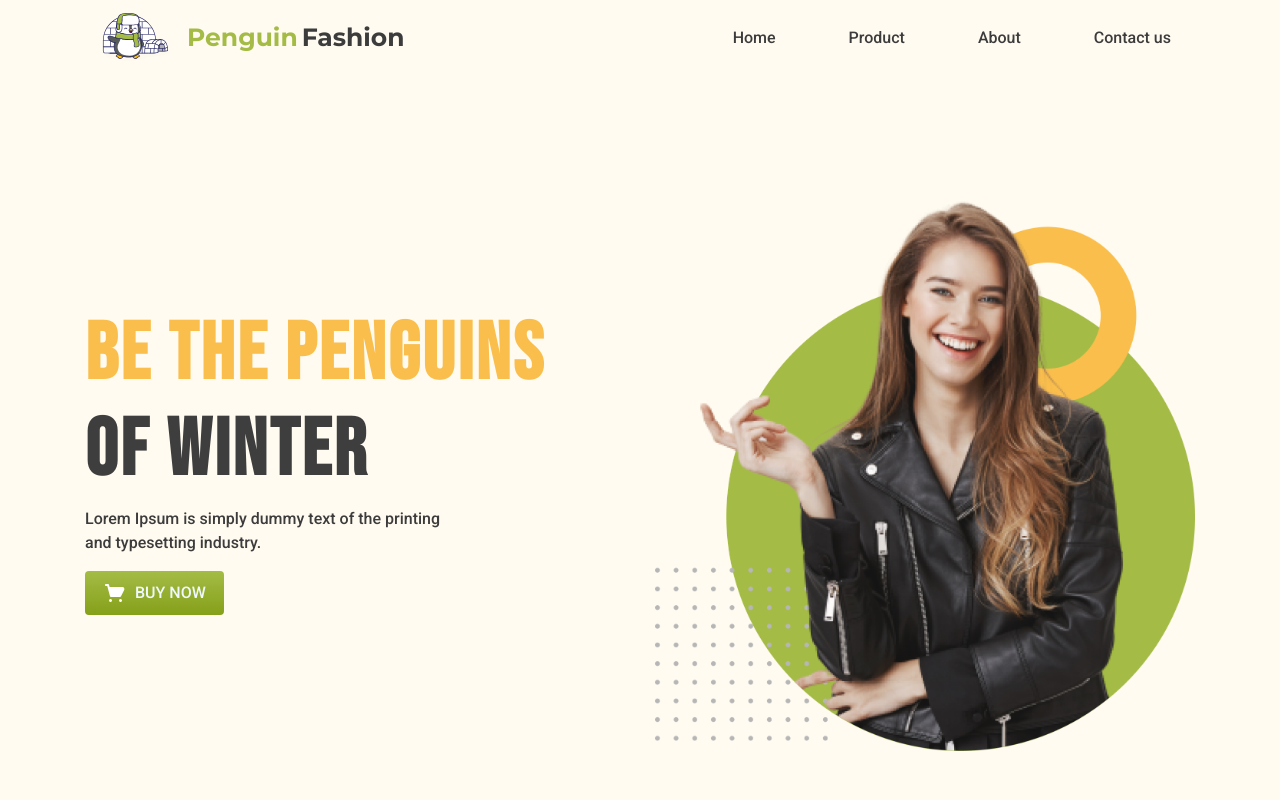
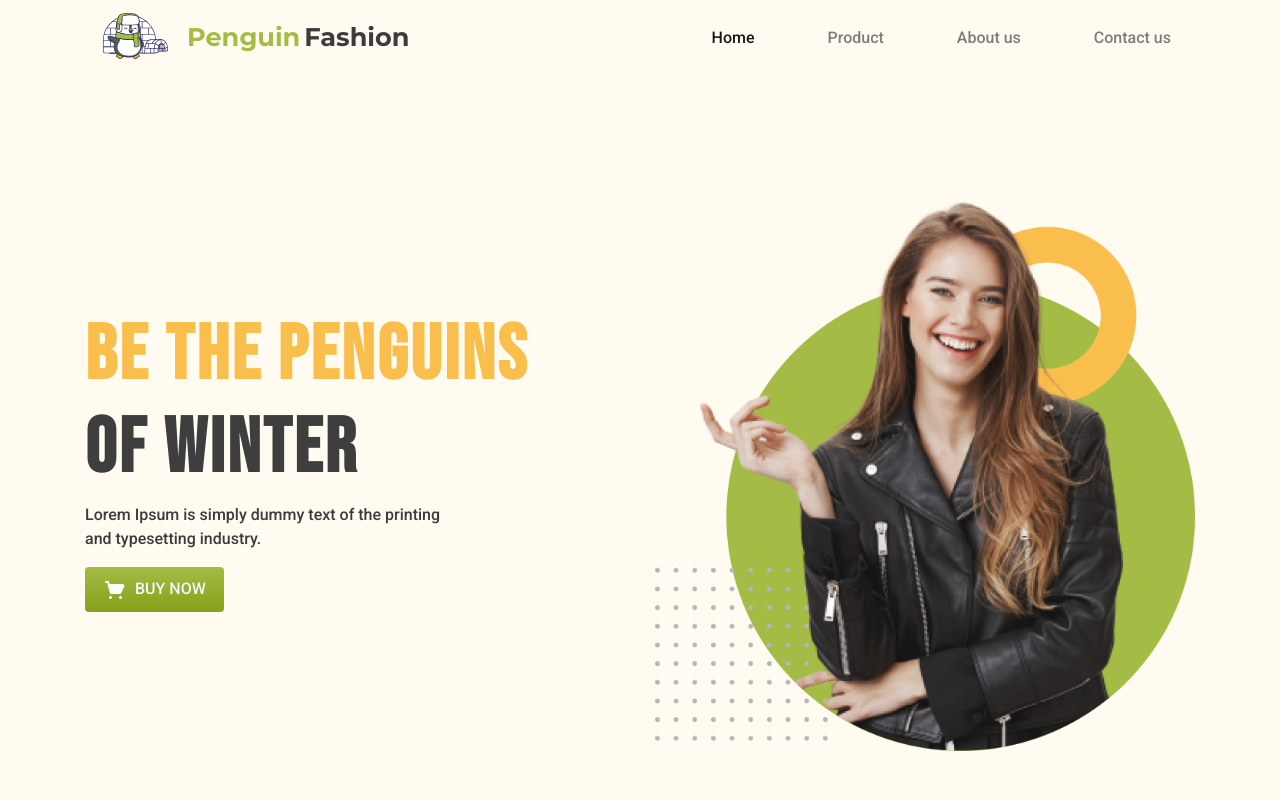
Before and after one commit to sabbirm174/assignment-2, a plain HTML site: page index.html in a window 1280 px wide. Shown: the top 800 px of the page. Drawn offline with Linux system fonts and the light colour scheme.

Commit message:
last-chance

```diff
--- a/css/style.css
+++ b/css/style.css
@@ -22,7 +22,9 @@ body {
 .header-area .navbar-custom ul li:last-child {
     margin-right: 0;
 }
-
+.header-area .navbar-custom img{
+    width:20px;
+}
 .header-area .navbar-custom .navbar-brand img {
     width: 80%;
     margin-right: 30px;
@@ -40,7 +42,7 @@ body {
 
 .logo-text {
     font-family: 'Montserrat', sans-serif;
-    font-size: 25px;
+
     color: #a4bc46;
     margin-right: .25rem;
 }
--- a/index.html
+++ b/index.html
@@ -19,9 +19,9 @@
     <!--  ======================= Start Header Area ============================== -->
     <header class="header-area">
         <div class="container">
-            <nav class="navbar navbar-expand-lg navbar-custom ">
-                <a class="navbar-brand d-flex align-items-center" href="#"> <i><img class="img-fluid" src="icons/logo.svg" alt=""></i>
-                     <span class="logo-text">Penguin </span> Fashion </a>
+            <nav class="navbar navbar-expand-lg navbar-custom navbar-light">
+                <a style="font-size:2vw;" class="navbar-brand d-flex align-items-center" href="#"> <i><img class="img-fluid" src="icons/logo.svg" alt=""></i>
+                    <span class="logo-text">Penguin </span> Fashion </a>
                 <button class="navbar-toggler" type="button" data-toggle="collapse" data-target="#navbarNav"
                     aria-controls="navbarNav" aria-expanded="false" aria-label="Toggle navigation">
                     <span class="navbar-toggler-icon"></span>
@@ -36,11 +36,13 @@
                             <a class="nav-link" href="#">Product</a>
                         </li>
                         <li class="nav-item">
-                            <a class="nav-link" href="#">About</a>
+                            <a class="nav-link" href="#">About us</a>
                         </li>
                         <li class="nav-item">
                             <a class="nav-link" href="#">Contact us</a>
                         </li>
+
+
                     </ul>
                 </div>
             </nav>
@@ -53,7 +55,7 @@
             <div class="container">
                 <div class="row d-flex align-items-center">
                     <div class="col-md-6 l col-sm-12">
-                        <h1><span>Be the Penguins <br> </span> of Winter</h1>
+                        <h1 style="font-size:6vw;"><span>Be the Penguins <br> </span> of Winter</h1>
                         <p>Lorem Ipsum is simply dummy text of the printing <br> and typesetting industry.</p>
                         <button class="btn-custom align-items-center"><i><img src="icons/cart.svg" alt=""></i>BUY
                             NOW</button>
```
